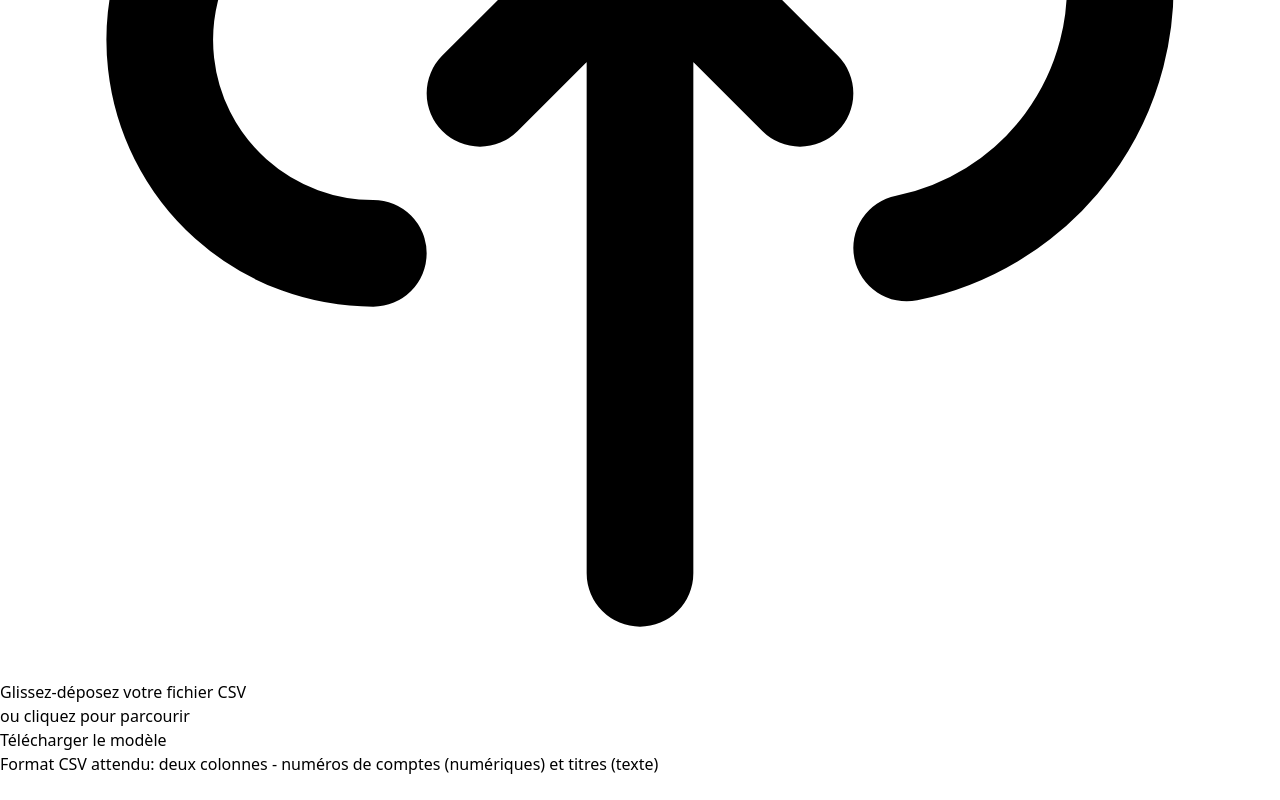
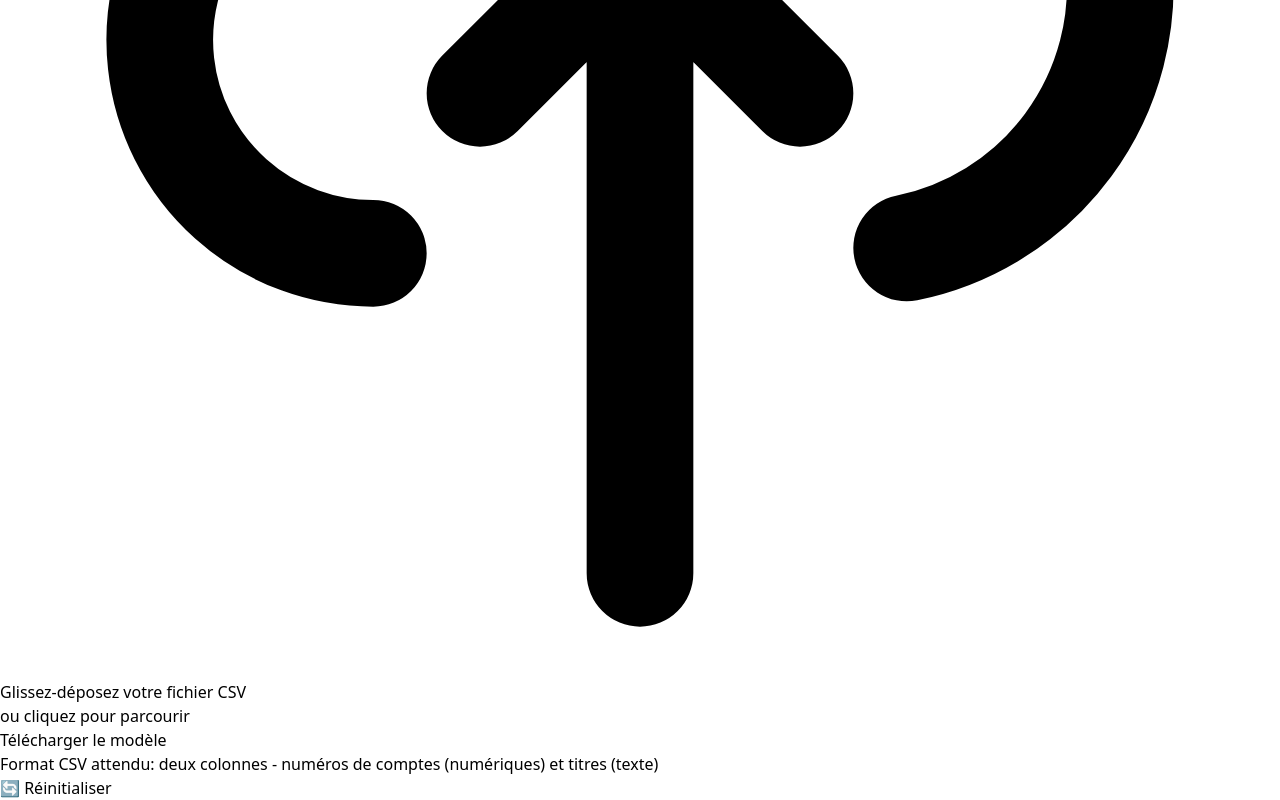
Before and after one commit to CodeCraftingDevelopment/CodeCraftingDevelopment-tools-CNCJ-compatibility, a React (Vite) app: page / in a window 1280 px wide. Shown: the part 3826-4626 px from the top of the page. Before the commit the page ends 4602 px from the top, so only its background shows below. Built offline with nearby package versions, Linux system fonts and the light colour scheme.

Commit message:
correction sur normalisation des codes

```diff
--- a/src/App.tsx
+++ b/src/App.tsx
@@ -281,14 +281,21 @@ const App: React.FC = () => {
       const normalizedClientAccounts = applyNormalization(state.clientAccounts, state.accountsNeedingNormalization);
       dispatch({ type: 'SET_CLIENT_ACCOUNTS', payload: normalizedClientAccounts });
       dispatch({ type: 'SET_NORMALIZATION_APPLIED', payload: true });
+      dispatch({ type: 'SET_ACCOUNTS_NEEDING_NORMALIZATION', payload: [] });
 
       // Reprocesser les comptes avec les données normalisées
       processClientAccounts(normalizedClientAccounts, state.cncjAccounts);
-    } else {
-      // Pas de normalisation nécessaire ou déjà appliquée
-      dispatch({ type: 'SET_CURRENT_STEP', payload: 'step4' });
     }
-  }, [state.clientAccounts, state.cncjAccounts, state.accountsNeedingNormalization, state.isNormalizationApplied, processClientAccounts]);
+
+    handleNavigateNext();
+  }, [
+    state.clientAccounts,
+    state.cncjAccounts,
+    state.accountsNeedingNormalization,
+    state.isNormalizationApplied,
+    processClientAccounts,
+    handleNavigateNext
+  ]);
 
   // Générer la liste fusionnée de clients (originaux + corrections surchargées)
   const generateMergedClientAccounts = useCallback((clientAccounts: Account[], replacementCodes: { [key: string]: string }): Account[] => {
@@ -528,20 +535,24 @@ const App: React.FC = () => {
               cncjFileInfo={state.cncjFileInfo}
               generalFileInfo={state.generalFileInfo}
               loading={state.loading}
-              clientAccountsCount={state.clientAccounts.length}
-              cncjAccountsCount={state.cncjAccounts.length}
-              generalAccountsCount={state.generalAccounts.length}
               onFileLoaded={handleFileLoaded}
               onFileCleared={handleFileCleared}
               onError={handleError}
-              onReset={resetData}
             />
             <StepNavigation
               currentStep={currentStepConfig}
               nextStep={nextStepConfig}
               canProceed={canProceedToNext}
               onNext={handleNext}
-              showPrevious={false}
+              customPreviousButton={
+                <button
+                  onClick={resetData}
+                  disabled={state.loading}
+                  className="px-4 py-2 bg-gray-600 text-white rounded-lg hover:bg-gray-700 transition-colors disabled:opacity-50 disabled:cursor-not-allowed"
+                >
+                  🔄 Réinitialiser
+                </button>
+              }
             />
           </StepRenderer>
         )}
--- a/src/steps/Step1FileUpload.tsx
+++ b/src/steps/Step1FileUpload.tsx
@@ -7,13 +7,9 @@ interface Step1FileUploadProps {
   cncjFileInfo: FileMetadata | null;
   generalFileInfo: FileMetadata | null;
   loading: boolean;
-  clientAccountsCount: number;
-  cncjAccountsCount: number;
-  generalAccountsCount: number;
   onFileLoaded: (accounts: Account[], source: 'client' | 'cncj' | 'general', fileInfo: FileMetadata) => void;
   onFileCleared: (source: 'client' | 'cncj' | 'general') => void;
   onError: (errors: string[]) => void;
-  onReset: () => void;
 }
 
 export const Step1FileUpload: React.FC<Step1FileUploadProps> = ({
@@ -21,13 +17,9 @@ export const Step1FileUpload: React.FC<Step1FileUploadProps> = ({
   cncjFileInfo,
   generalFileInfo,
   loading,
-  clientAccountsCount,
-  cncjAccountsCount,
-  generalAccountsCount,
   onFileLoaded,
   onFileCleared,
-  onError,
-  onReset
+  onError
 }) => {
   return (
     <>
@@ -60,19 +52,6 @@ export const Step1FileUpload: React.FC<Step1FileUploadProps> = ({
         disabled={loading}
         fileInfo={cncjFileInfo}
       />
-
-      {/* Reset Button */}
-      {(clientAccountsCount > 0 || cncjAccountsCount > 0 || generalAccountsCount > 0) && (
-        <div className="mt-4 text-center space-x-4">
-          <button
-            onClick={onReset}
-            disabled={loading}
-            className="px-4 py-2 bg-gray-600 text-white rounded-lg hover:bg-gray-700 transition-colors disabled:opacity-50 disabled:cursor-not-allowed"
-          >
-            🔄 Réinitialiser
-          </button>
-        </div>
-      )}
     </>
   );
 };
--- a/src/steps/components/StepNavigation.tsx
+++ b/src/steps/components/StepNavigation.tsx
@@ -9,6 +9,7 @@ interface StepNavigationProps {
   onNext?: () => void;
   onPrevious?: () => void;
   customNextButton?: React.ReactNode;
+  customPreviousButton?: React.ReactNode;
   showNext?: boolean;
   showPrevious?: boolean;
 }
@@ -21,23 +22,26 @@ export const StepNavigation: React.FC<StepNavigationProps> = ({
   onNext,
   onPrevious,
   customNextButton,
+  customPreviousButton,
   showNext = true,
   showPrevious = true
 }) => {
+  const hasPrevious = showPrevious && (Boolean(previousStep) || Boolean(customPreviousButton));
+
   return (
-    <div className="mt-6 text-center space-x-4">
-      {/* Bouton Retour */}
-      {showPrevious && previousStep && (
+    <div className="mt-6 flex flex-wrap justify-center gap-4">
+      {hasPrevious && (
+        customPreviousButton ?? (
           <button
             onClick={onPrevious}
             className="px-4 py-2 bg-gray-600 text-white rounded-lg hover:bg-gray-700 transition-colors"
-          aria-label={`Retour à l'étape précédente: ${previousStep.title}`}
+            aria-label={`Retour à l'étape précédente: ${previousStep?.title ?? 'étape précédente'}`}
           >
             ← Retour
           </button>
+        )
       )}
 
-      {/* Bouton Suivant ou personnalisé */}
       {showNext && nextStep && (
         customNextButton ? (
           customNextButton
```
Lines whose indentation alone changed are shown as unchanged.
